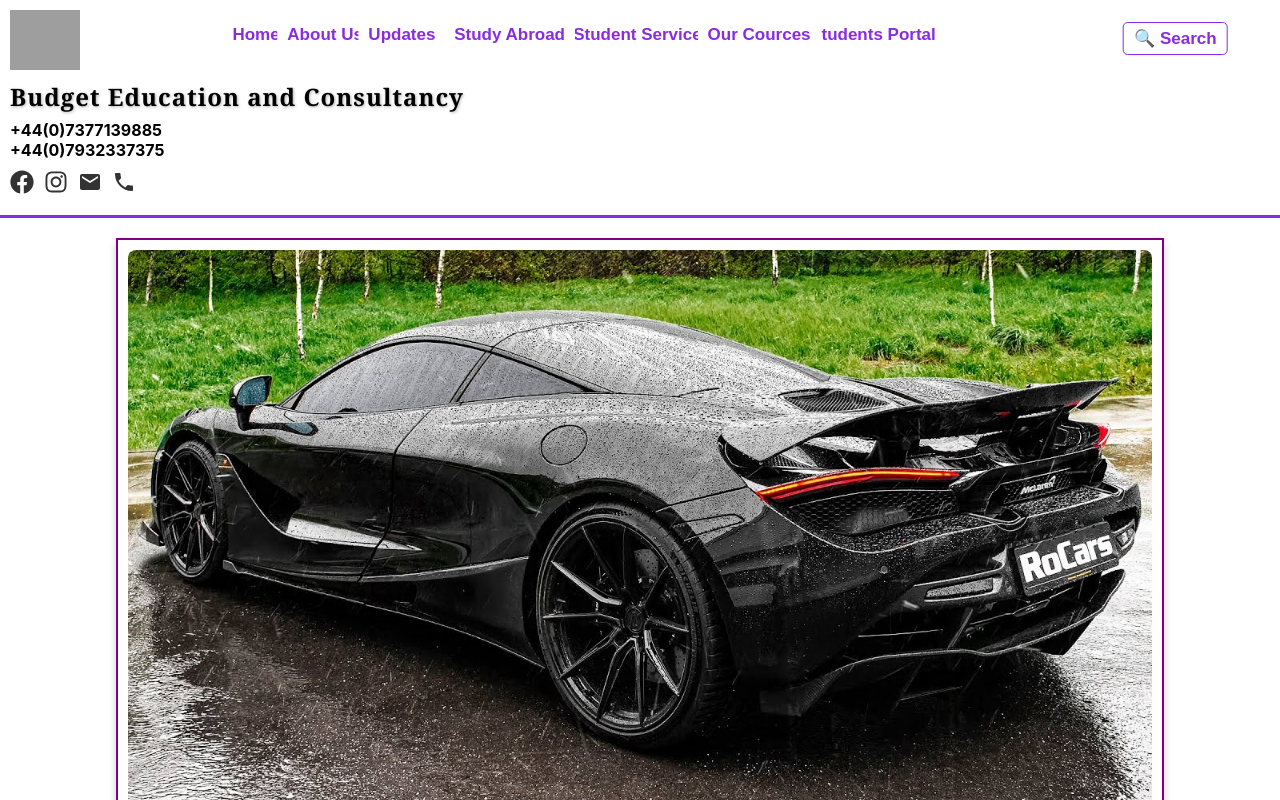
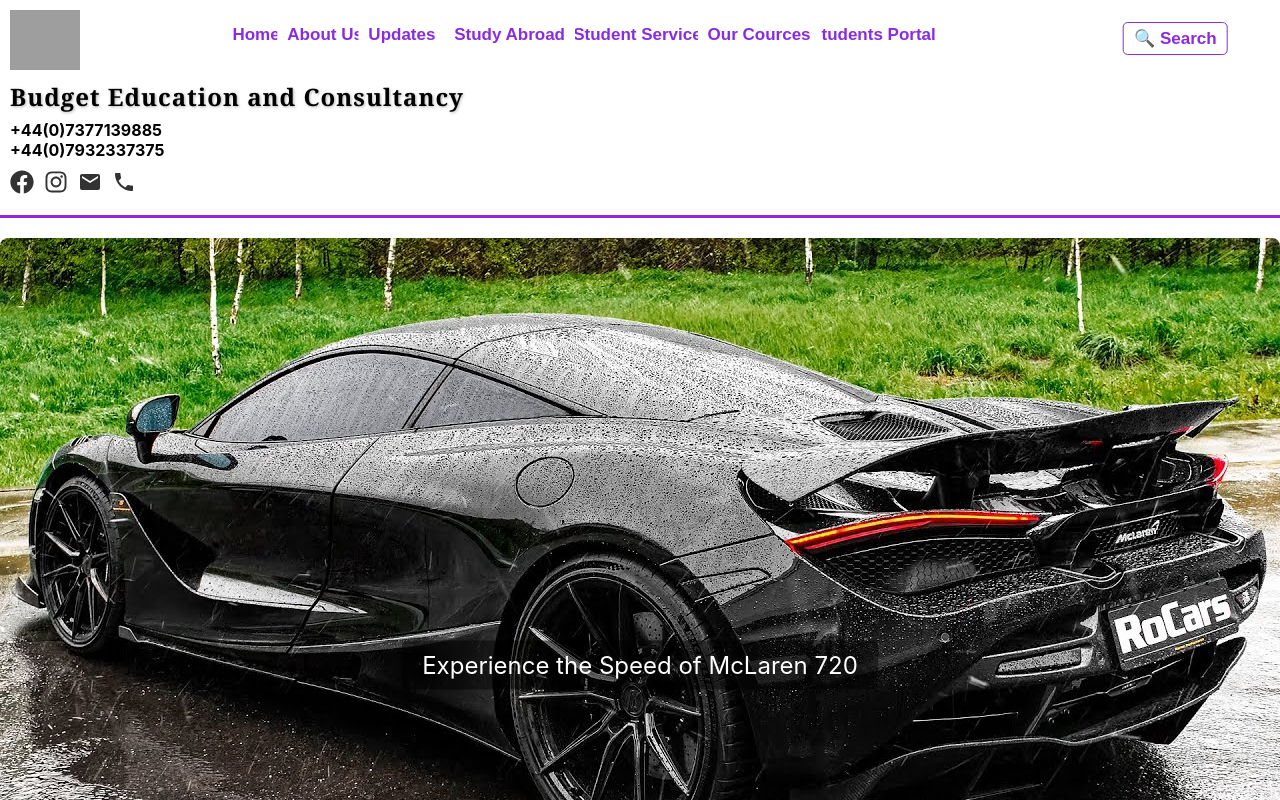
Before and after one commit to TanimKhan2004/Agency-Website, a React (Create React App) app: page / in a window 1280 px wide. Shown: the top 800 px of the page. Built offline with nearby package versions, Linux system fonts and the light colour scheme; grey boxes are pictures that could not be loaded.

Commit message:
Message on top

```diff
--- a/src/App.css
+++ b/src/App.css
@@ -82,11 +82,9 @@
 
 
 .slideshow-container {
-  width: 80%; /* Adjust the width as desired */
+  width: 100%; /* Adjust the width as desired */
   margin: 0 auto; /* Center the slideshow */
-  padding: 10px;
-  box-shadow: 0px 4px 8px rgba(0, 0, 0, 0.2);
-  border: 2px solid purple; /* Adds border to the slideshow */
+
 }
 .carousel img {
   width: 100%; /* Ensures images fill the container */
@@ -108,3 +106,20 @@
   text-align: center;
   border-top: 1px solid #e0e0e0; /* Optional border for separation */
 }
+
+.carousel-item {
+  position: relative;
+}
+
+.carousel-message {
+  position: absolute;
+  top: 50%;
+  left: 50%;
+  transform: translate(-50%, -50%);
+  color: white;
+  font-size: 1.5rem;
+  background: rgba(0, 0, 0, 0.5);
+  padding: 10px 20px;
+  border-radius: 5px;
+  text-align: center;
+}
--- a/src/App.js
+++ b/src/App.js
@@ -75,13 +75,20 @@
           >
             {/* Add your images inside Carousel */}
             <div>
-            <img src={BMWF90M5} alt="BMWF90M5" />
+            <img src={BMWF90M5} alt="BMWF90 M5" />
+			<div className="carousel-message">The Powerful BMW F90 M5</div>
             </div>
+
             <div>
-              <img src={McLaren720} alt="McLaren720" />
+              <img src={McLaren720} alt="McLaren 720" />
+			  <div className="carousel-message">Experience the Speed of McLaren 720</div>
             </div>
+
+
+
             <div>
-              <img src={Porsche718} alt="Porsche718" />
+              <img src={Porsche718} alt="Porsche 718" />
+			  <div className="carousel-message">Feel the Elegance of Porsche 718</div>
             </div>
             {/* Add more images as needed */}
           </Carousel>
```
